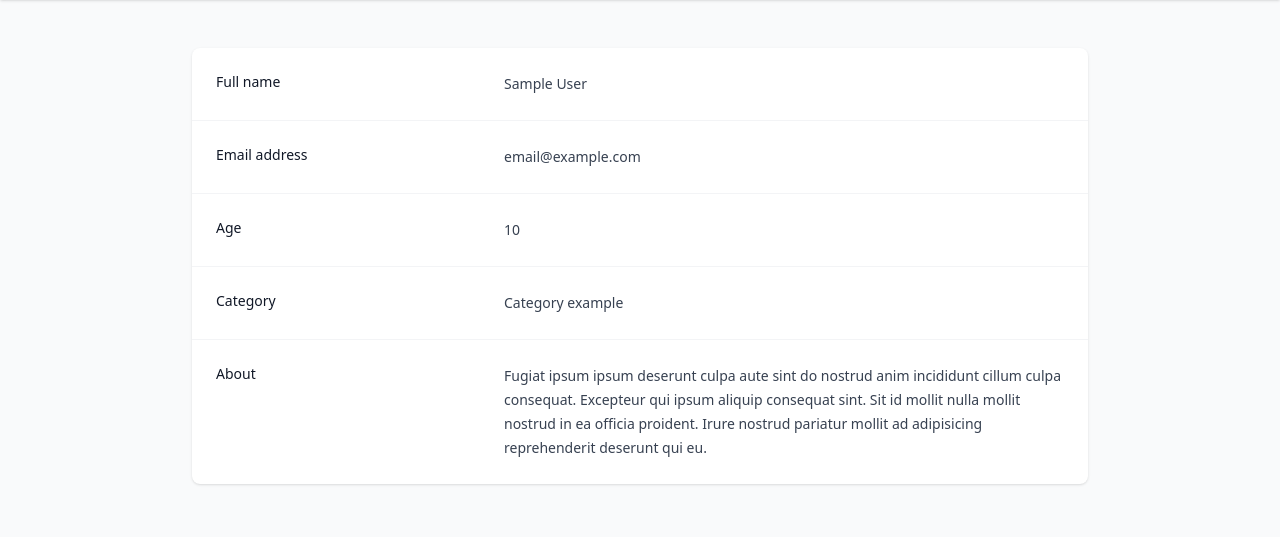
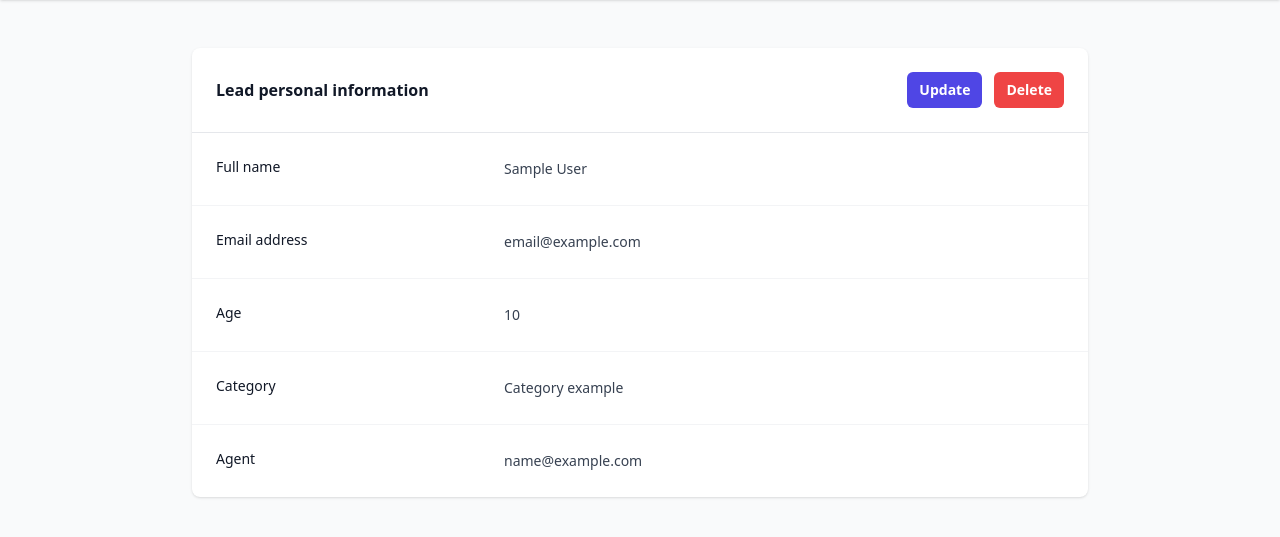
Before and after one commit to AndriyBaziuk/django-crm, a Django app: page /leads/1/ in a window 1280 px wide. Shown: the part 148-685 px from the top of the page. Run offline with Django 4.2, Linux system fonts and the light colour scheme; tables that the repository leaves empty hold one stand-in row (values such as "Sample post"); some libraries are stand-ins or nearby versions.

Commit message:
Lead update view

```diff
--- a/leads/urls.py
+++ b/leads/urls.py
@@ -1,11 +1,12 @@
 from django.urls import path
 
-from .views import LeadCreateView, LeadDetailView, LeadListView
+from .views import LeadCreateView, LeadDetailView, LeadListView, LeadUpdateView
 
 app_name = 'leads'
 
 urlpatterns = [
     path('', LeadListView.as_view(), name='lead-list'),
     path('<int:pk>/', LeadDetailView.as_view(), name='lead-detail'),
+    path('<int:pk>/update/', LeadUpdateView.as_view(), name='lead-update'),
     path('create/', LeadCreateView.as_view(), name='lead-create'),
 ]
--- a/leads/views.py
+++ b/leads/views.py
@@ -23,3 +23,12 @@ class LeadCreateView(generic.CreateView):
 
     def get_success_url(self):
         return reverse('leads:lead-list')
+
+
+class LeadUpdateView(generic.UpdateView):
+    template_name = 'leads/lead_update.html'
+    queryset = Lead.objects.all()
+    form_class = LeadModelForm
+
+    def get_success_url(self):
+        return reverse('leads:lead-list')
--- a/templates/leads/lead_detail.html
+++ b/templates/leads/lead_detail.html
@@ -15,7 +15,20 @@
 <main class="lg:px-8 sm:px-6 py-12">
     <div class="max-w-4xl mx-auto">
         <div class="bg-white overflow-hidden sm:rounded-lg shadow">
-            <dl class="divide-y divide-gray-100">
+            <div class="py-6 px-4 sm:px-6">
+                <div class="flex flex-wrap justify-between items-center -mt-4 -ml-4">
+                    <h3 class="mt-4 ml-4 text-base font-semibold leading-6 text-gray-900">Lead personal information</h3>
+                    <div class="flex shrink-0 mt-4 ml-4">
+                        <a href="{% url 'leads:lead-update' lead.pk  %}" class="block text-white bg-indigo-600 font-semibold text-sm text-center py-2 px-3 rounded-md shadow-none hover:bg-indigo-500">
+                            <span>Update</span>
+                        </a>
+                        <a href="#" class="block text-white bg-red-500 font-semibold text-sm text-center py-2 px-3 ml-3 rounded-md shadow-none hover:bg-red-400">
+                            <span>Delete</span>
+                        </a>
+                    </div>
+                </div>
+            </div>
+            <dl class="border-t border-gray-200 divide-y divide-gray-100">
                 <div class="px-4 py-6 sm:grid sm:grid-cols-3 sm:gap-4 sm:px-6">
                     <dt class="text-sm font-medium text-gray-900">Full name</dt>
                     <dd class="mt-1 text-sm leading-6 text-gray-700 sm:col-span-2 sm:mt-0">{{ lead.first_name }} {{ lead.last_name }}</dd>
@@ -33,13 +46,8 @@
                     <dd class="mt-1 text-sm leading-6 text-gray-700 sm:col-span-2 sm:mt-0">Category example</dd>
                 </div>
                 <div class="px-4 py-6 sm:grid sm:grid-cols-3 sm:gap-4 sm:px-6">
-                    <dt class="text-sm font-medium text-gray-900">About</dt>
-                    <dd class="mt-1 text-sm leading-6 text-gray-700 sm:col-span-2 sm:mt-0">
-                        Fugiat ipsum ipsum deserunt
-                        culpa aute sint do nostrud anim incididunt cillum culpa consequat. Excepteur qui ipsum aliquip
-                        consequat sint. Sit id mollit nulla mollit nostrud in ea officia proident. Irure nostrud
-                        pariatur mollit ad adipisicing reprehenderit deserunt qui eu.
-                    </dd>
+                    <dt class="text-sm font-medium text-gray-900">Agent</dt>
+                    <dd class="mt-1 text-sm leading-6 text-gray-700 sm:col-span-2 sm:mt-0">{{ lead.agent }}</dd>
                 </div>
             </dl>
         </div>
```
Also changed, not shown: templates/leads/lead_update.html (added, +29 -0 lines).
